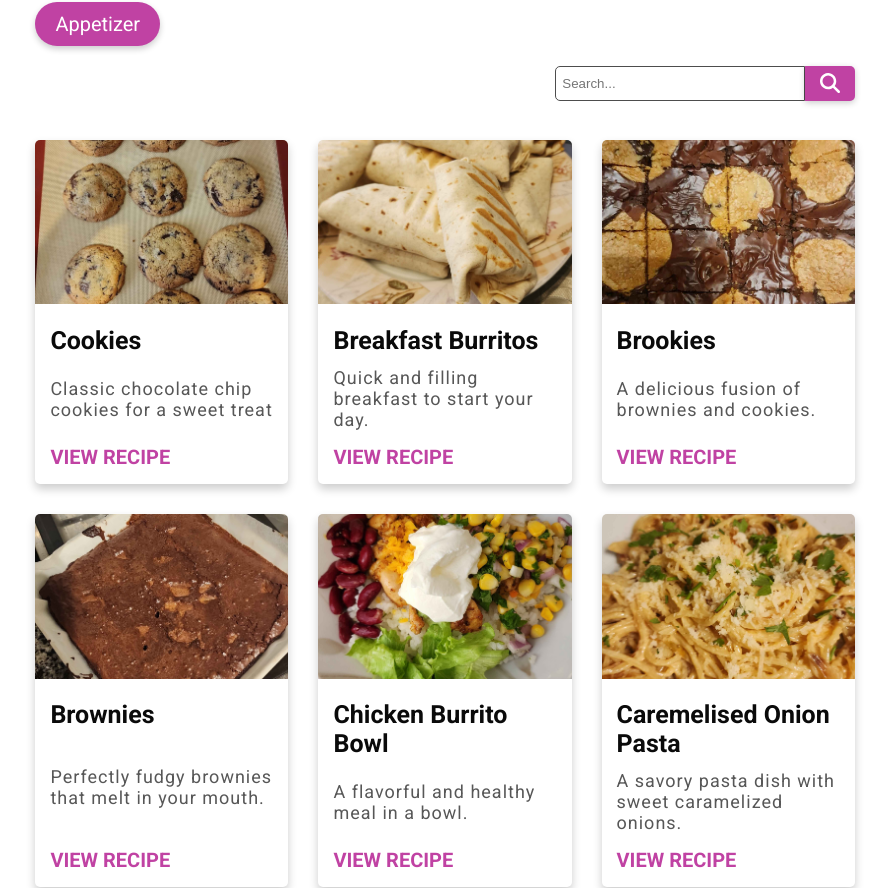
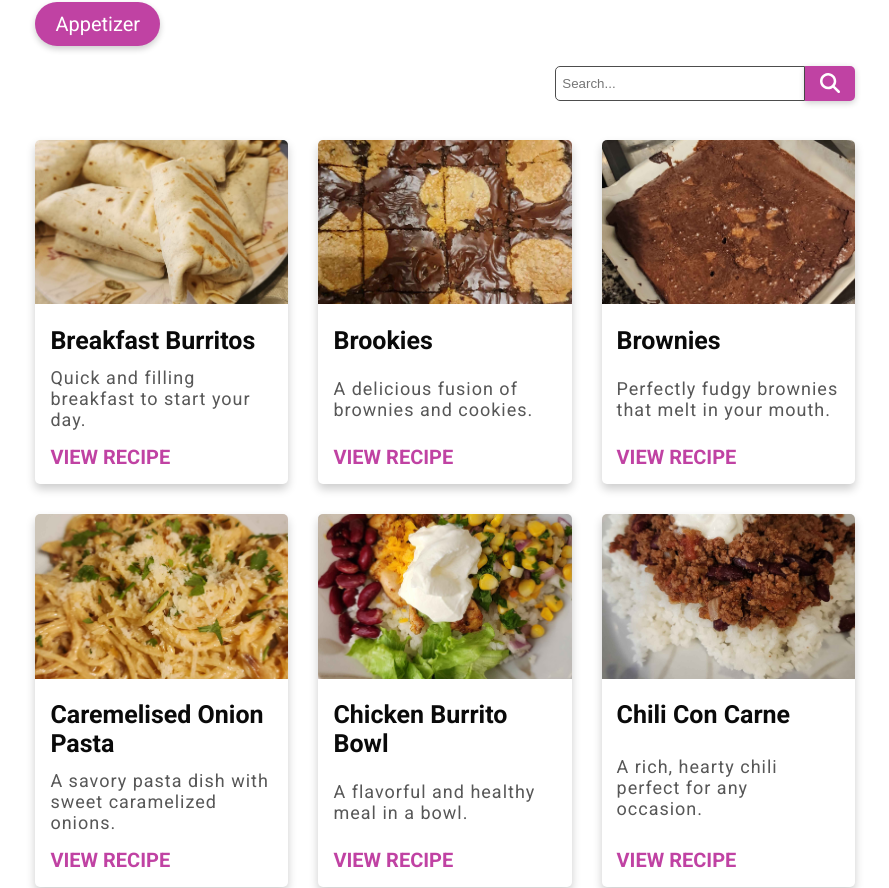
Before and after one commit to Abdallah1321/recipe-app, a React (Create React App) app: page /recipes in a window 1280 px wide. Shown: the part 220-1108 px from the top of the page, without its empty margins (195-1084 px from the left). Built offline with nearby package versions, Linux system fonts and the light colour scheme.

Commit message:
Sorted data alphabetically and fixed clear filters button

```diff
--- a/src/assets/data.js
+++ b/src/assets/data.js
@@ -661,7 +661,7 @@ const recipeData = [
           "4 eggs",
           "1/4 cup water",
           "2 cups panko bread crumbs",
-          "1 tbsp italion seasoning",
+          "1 tbsp italian seasoning",
         ],
       },
     ],
--- a/src/pages/Recipes.js
+++ b/src/pages/Recipes.js
@@ -30,6 +30,10 @@ export default function Recipes() {
     setFilteredData(recipeData);
   };
 
+  const sortedData = [...filteredData].sort((a, b) =>
+    a.name.localeCompare(b.name)
+  );
+
   return (
     <div>
       <SearchBar
@@ -39,8 +43,8 @@ export default function Recipes() {
         onClearFilters={handleClearFilters} // Pass clear filters handler
       />
       <div className="recipes-container">
-        {filteredData.length > 0 ? (
-          filteredData.map((recipe, index) => (
+        {sortedData.length > 0 ? (
+          sortedData.map((recipe, index) => (
             <RecipeCard key={index} recipe={recipe} />
           ))
         ) : (
--- a/src/styles/partials/_searchbar.scss
+++ b/src/styles/partials/_searchbar.scss
@@ -57,16 +57,16 @@
   }
 }
 
-.clear-filters-btn {
+.clear-filters {
   padding: 0.5em 1em;
-  background-color: #ff6b6b; /* Red button */
-  color: white;
   border: none;
   border-radius: 5px;
   cursor: pointer;
   margin-top: 1em;
+  margin-bottom: 1em; /* Add bottom margin to prevent overlap */
+
   &:hover{
-    background-color: #ff4b4b; /* Darker red on hover */
+    background-color: #f294dd; /* Darker red on hover */
 
   }
 }
```
